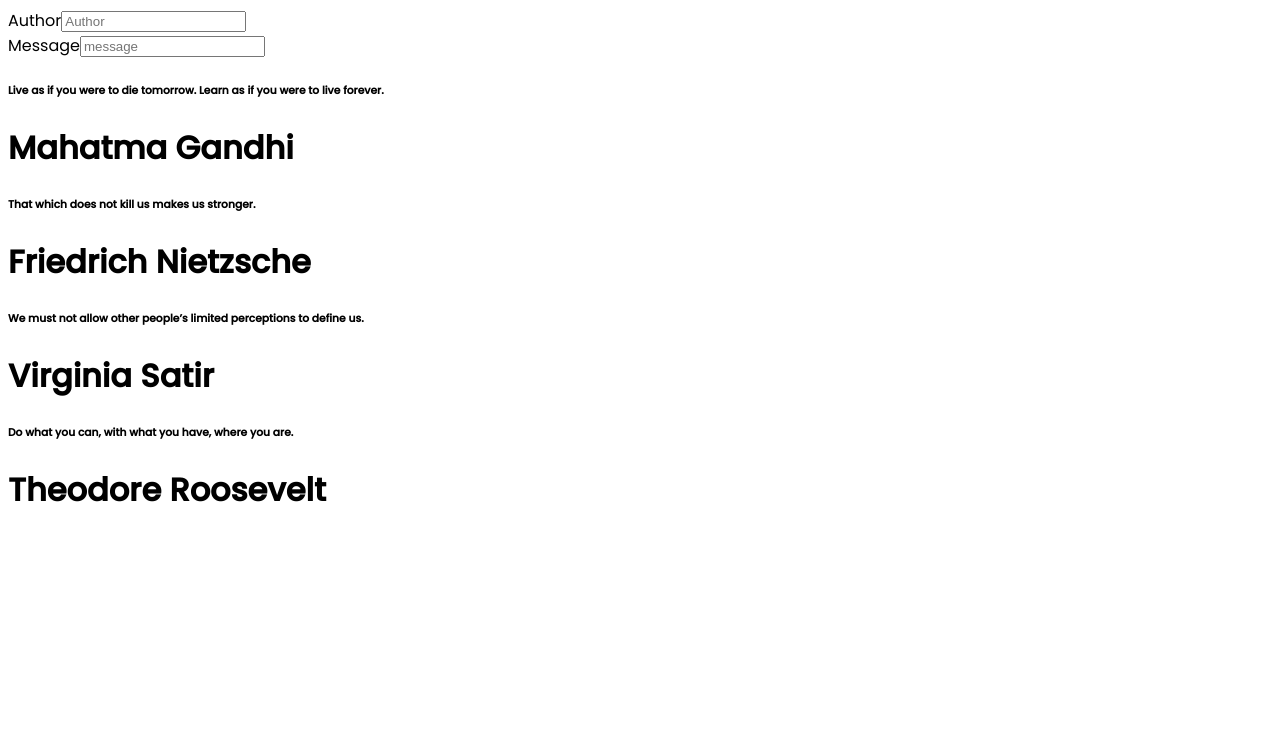
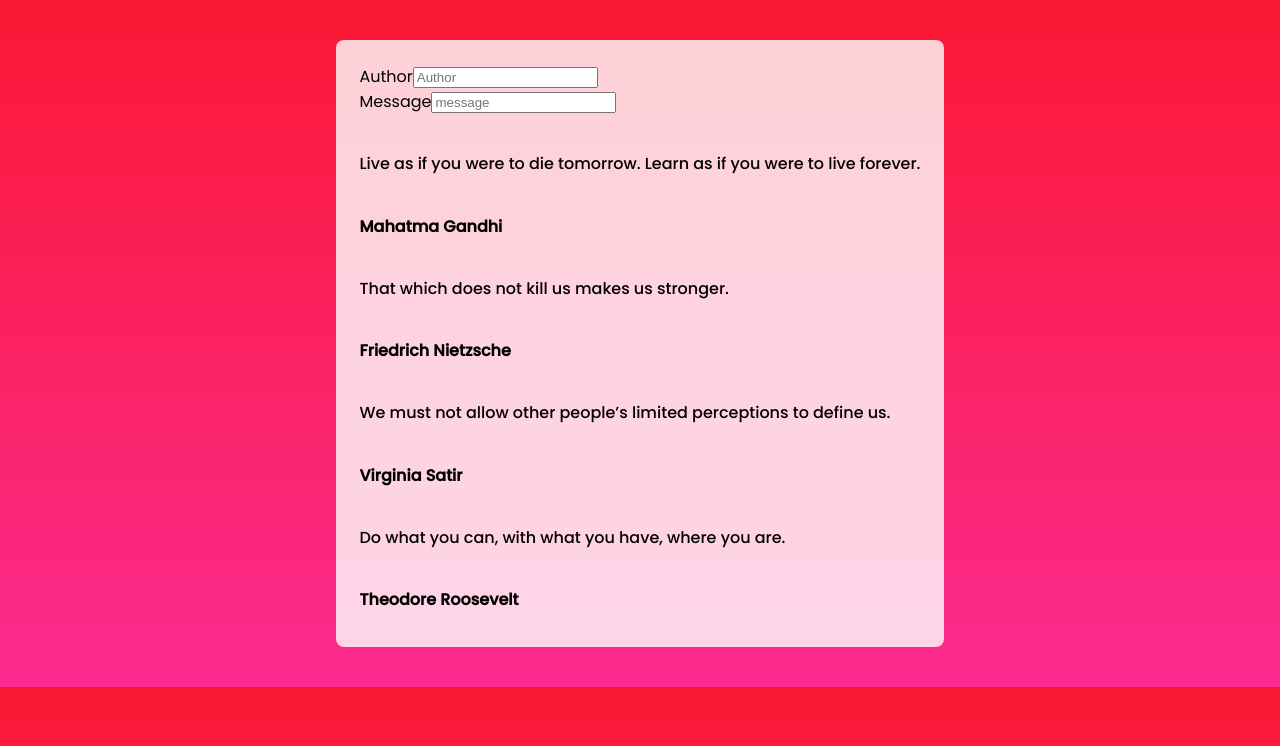
Before and after one commit to LemmyMwaura/react-quotes, a React (Create React App) app: page / in a window 1280 px wide. Shown: the top 746 px of the page. Built offline with nearby package versions, Linux system fonts and the light colour scheme.

Commit message:
updated stylesheets

```diff
--- a/src/styles/App.css
+++ b/src/styles/App.css
@@ -1,5 +1,23 @@
 @import url('https://fonts.googleapis.com/css2?family=Poppins:wght@200;300;400;500&display=swap');
+@import './formcomponent.css';
+@import './quote-details.css';
+@import './header.css';
+@import './quote.css';
+@import './quotelist.css';
 
 body{
   font-family: 'Poppins', sans-serif;
+  background: linear-gradient(180deg,#FB1834, #FB2B90);
+  padding: 2rem 0;
 }
+
+.app-container{
+  display: grid;
+  place-items: center;
+}
+
+.wrapper{
+  padding: 1.5rem;
+  border-radius: 0.5rem;
+  background-color:rgba(255,255,255,0.8);
+}
--- a/src/styles/formcomponent.css
+++ b/src/styles/formcomponent.css
@@ -0,0 +1,10 @@
+.form-wrapper{
+  padding: 2rem;
+  background-color: #fae4ec;
+}
+
+.quote-form{
+  align-items: left;
+  width: 100%;
+  border-radius: 0.5rem;
+}
--- a/src/styles/quote.css
+++ b/src/styles/quote.css
@@ -0,0 +1,15 @@
+.quote{
+  text-align: center;
+  background-color: rgba(255,255,255,0.6);
+  padding: 2rem;
+  border-radius: 0.5rem;
+}
+
+.message{
+  font-size: 1rem;
+  font-weight: 500;
+}
+
+.author{
+  font-size: 1rem;
+}
--- a/src/styles/quotelist.css
+++ b/src/styles/quotelist.css
@@ -0,0 +1,8 @@
+.quotes-wrapper{
+  align-items: left;
+}
+
+.quotes{
+  display: grid;
+  gap: 1rem;
+}
```
Also changed, not shown: src/styles/header.css (added).
